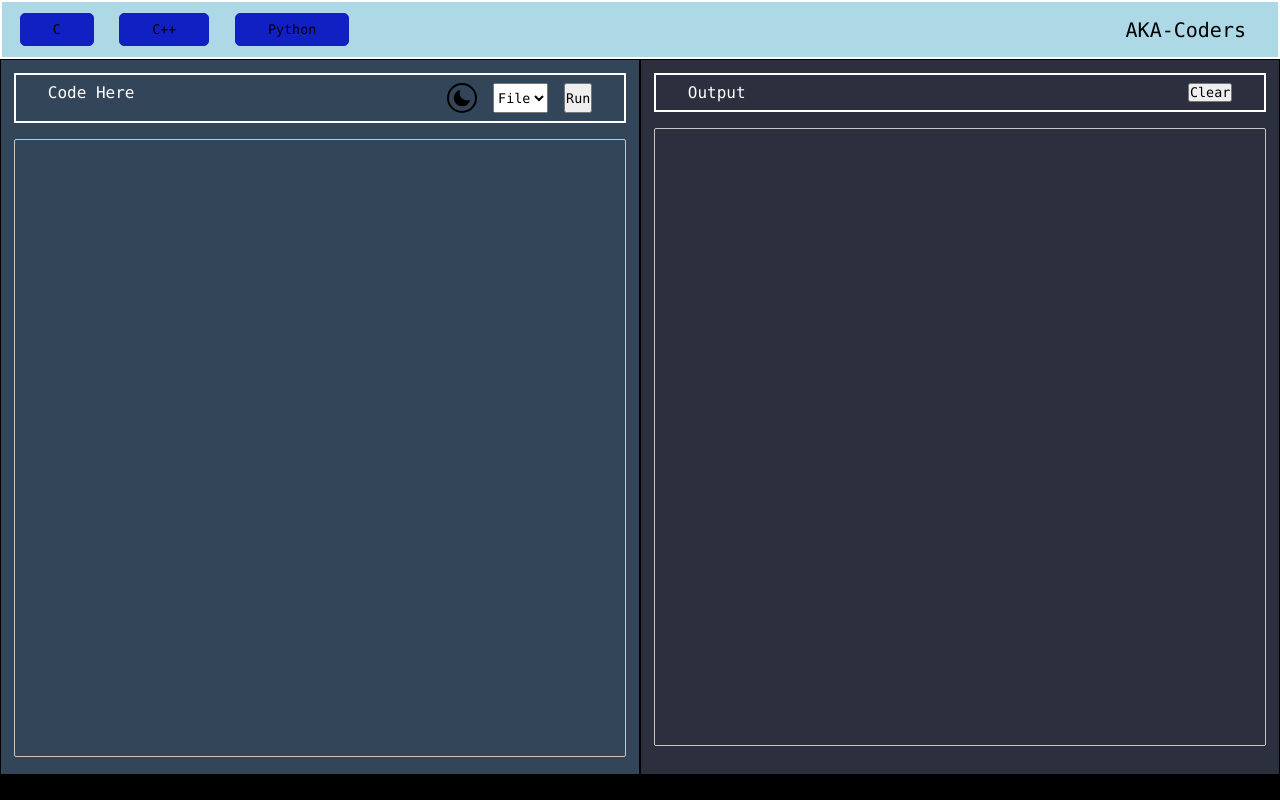
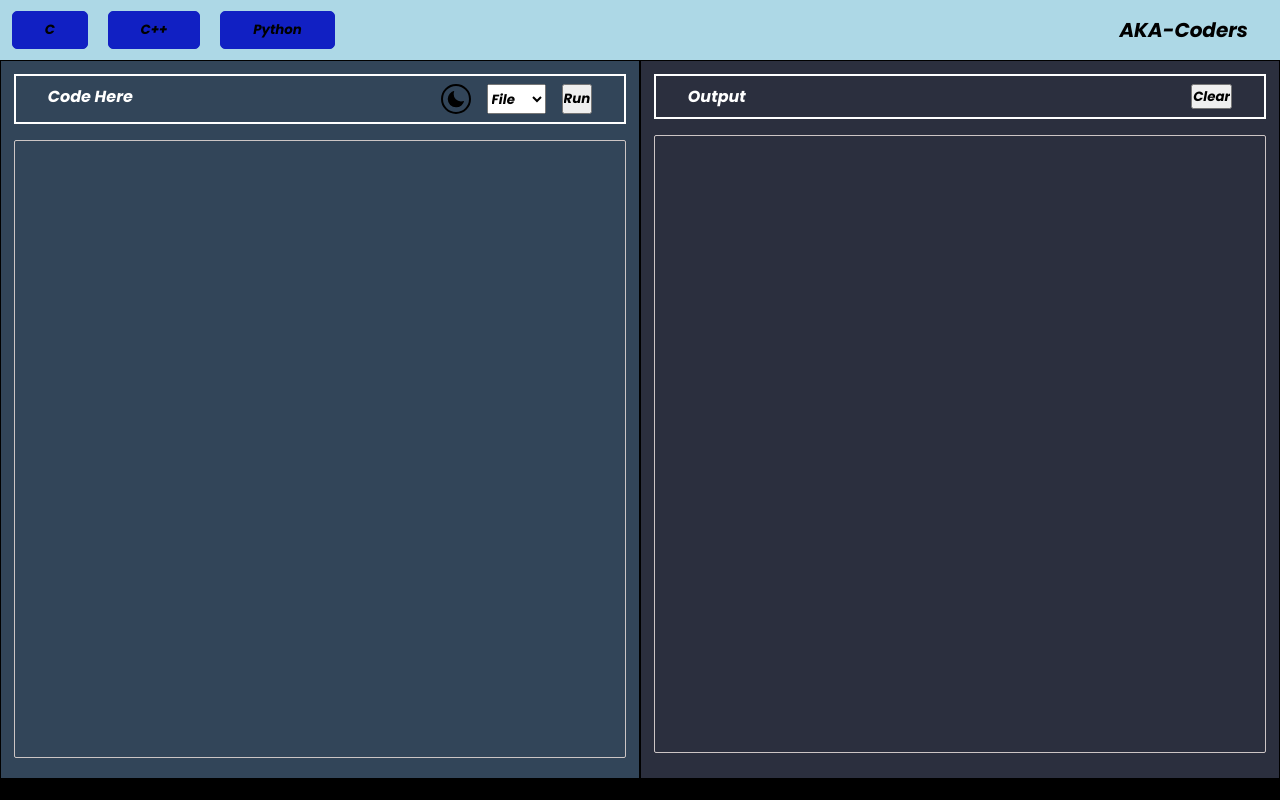
Before and after one commit to Abhay2342/aka-compiler, a plain HTML site: page index.html in a window 1280 px wide. Drawn offline with Linux system fonts and the light colour scheme.

Commit message:
Add files via upload

```diff
--- a/index.html
+++ b/index.html
@@ -7,6 +7,10 @@
     <meta name="viewport" content="width=device-width, initial-scale=1.0">
     <title>Online Compiler</title>
     <link rel="stylesheet" href="main.css">
+    <link rel="icon" type="image/x-icon" href="img/fevicon.png">
+    <link rel="preconnect" href="https://fonts.googleapis.com">
+<link rel="preconnect" href="https://fonts.gstatic.com" crossorigin>
+<link href="https://fonts.googleapis.com/css2?family=Poppins:ital,wght@0,400;0,500;0,600;0,700;0,800;1,200;1,300;1,400;1,500;1,600;1,700&family=Varela+Round&display=swap" rel="stylesheet">
 </head>
 
 <body>
--- a/main.css
+++ b/main.css
@@ -2,7 +2,9 @@
     margin: 0px;
     padding: 0px;
     box-sizing: border-box;
-    font-family: ui-monospace,SFMono-Regular,SF Mono,Menlo,Consolas,Liberation Mono,monospace !important;
+    font-family: poppins;
+    font-weight: 700;
+    font-style: italic;
 
 }
 
@@ -17,7 +19,6 @@ body{
 header{
     /* height: 70px; */
     background-color: lightblue;
-    border: 2px solid white;
 }
 .header{
     display: grid;
```
Also changed, not shown: img/fevicon.png (added).
